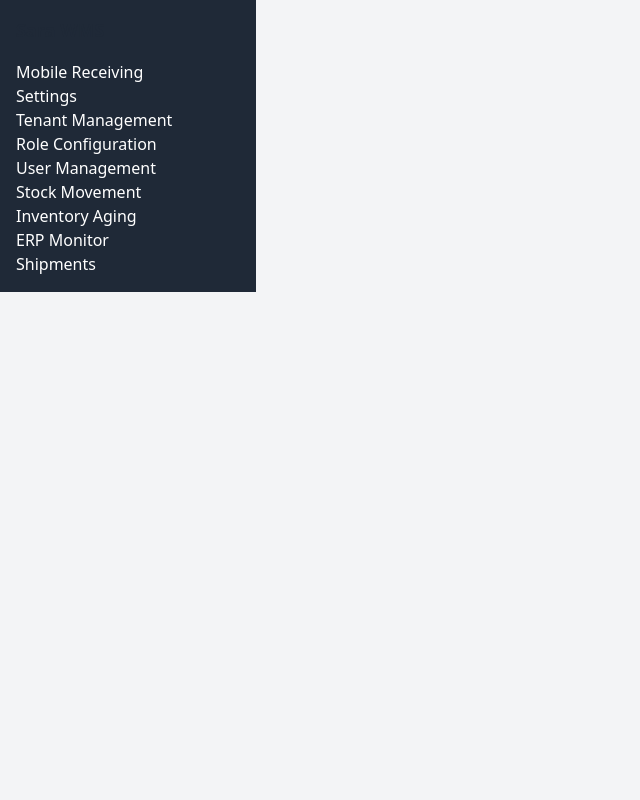
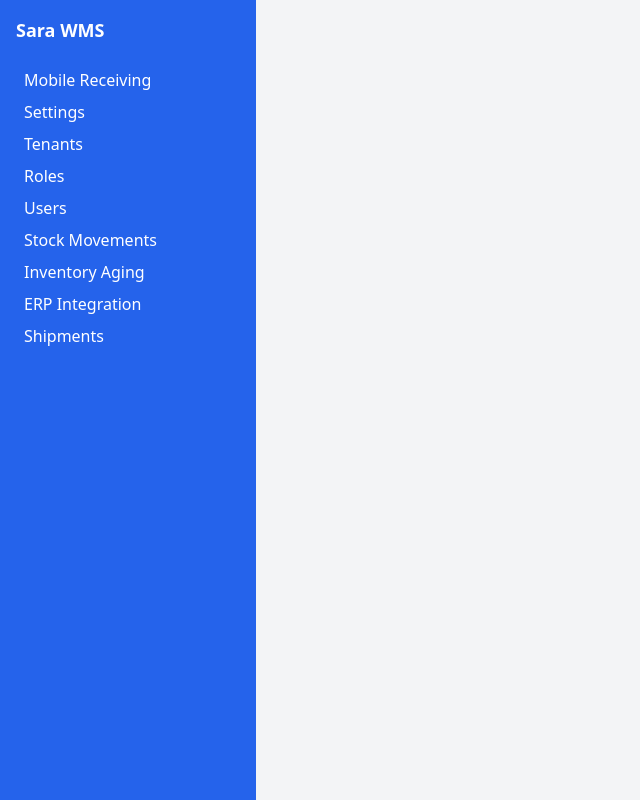
Before and after one commit to TharinduPasanMeewala/sara-wms, a React (Vite) app: page / in a window 1280 px wide. Shown: the whole page, without its empty margins (0-640 px from the left). Built offline with nearby package versions, Linux system fonts and the light colour scheme; the HTML template or start-up script is replaced by a standard one.

Commit message:
Add src/components/Layout.jsx

```diff
--- a/src/components/Layout.jsx
+++ b/src/components/Layout.jsx
@@ -1,30 +1,26 @@
 import React from 'react';
-import { Link } from 'react-router-dom';
+import { Link, NavLink } from 'react-router-dom';
 
-const Layout = ({ children }) => {
+function Layout({ children }) {
   return (
     <div className="flex">
-      <aside className="w-64 bg-gray-800 text-white p-4">
-        <h2 className="text-lg font-bold mb-4">Sara WMS</h2>
-        <nav>
-          <ul>
-            <li><Link to="/mobile/receiving">Mobile Receiving</Link></li>
-            <li><Link to="/admin/settings">Settings</Link></li>
-            <li><Link to="/admin/tenants">Tenant Management</Link></li>
-            <li><Link to="/admin/roles">Role Configuration</Link></li>
-            <li><Link to="/admin/users">User Management</Link></li>
-            <li><Link to="/reports/stock-movements">Stock Movement</Link></li>
-            <li><Link to="/reports/inventory-aging">Inventory Aging</Link></li>
-            <li><Link to="/integrations/erp">ERP Monitor</Link></li>
-            <li><Link to="/shipments">Shipments</Link></li>
-          </ul>
-        </nav>
-      </aside>
-      <main className="flex-1 p-6 bg-gray-100">
-        {children}
-      </main>
+      <nav className="w-64 bg-blue-600 h-screen p-4">
+        <h2 className="text-white text-lg font-semibold mb-6">Sara WMS</h2>
+        <ul className="space-y-2">
+          <li><NavLink to="/mobile/receiving" className="text-white hover:bg-blue-500 p-2 rounded">Mobile Receiving</NavLink></li>
+          <li><NavLink to="/admin/settings" className="text-white hover:bg-blue-500 p-2 rounded">Settings</NavLink></li>
+          <li><NavLink to="/admin/tenants" className="text-white hover:bg-blue-500 p-2 rounded">Tenants</NavLink></li>
+          <li><NavLink to="/admin/roles" className="text-white hover:bg-blue-500 p-2 rounded">Roles</NavLink></li>
+          <li><NavLink to="/admin/users" className="text-white hover:bg-blue-500 p-2 rounded">Users</NavLink></li>
+          <li><NavLink to="/reports/stock-movements" className="text-white hover:bg-blue-500 p-2 rounded">Stock Movements</NavLink></li>
+          <li><NavLink to="/reports/inventory-aging" className="text-white hover:bg-blue-500 p-2 rounded">Inventory Aging</NavLink></li>
+          <li><NavLink to="/integrations/erp" className="text-white hover:bg-blue-500 p-2 rounded">ERP Integration</NavLink></li>
+          <li><NavLink to="/shipments" className="text-white hover:bg-blue-500 p-2 rounded">Shipments</NavLink></li>
+        </ul>
+      </nav>
+      <main className="flex-1 p-6">{children}</main>
     </div>
   );
-};
+}
 
 export default Layout;
```
